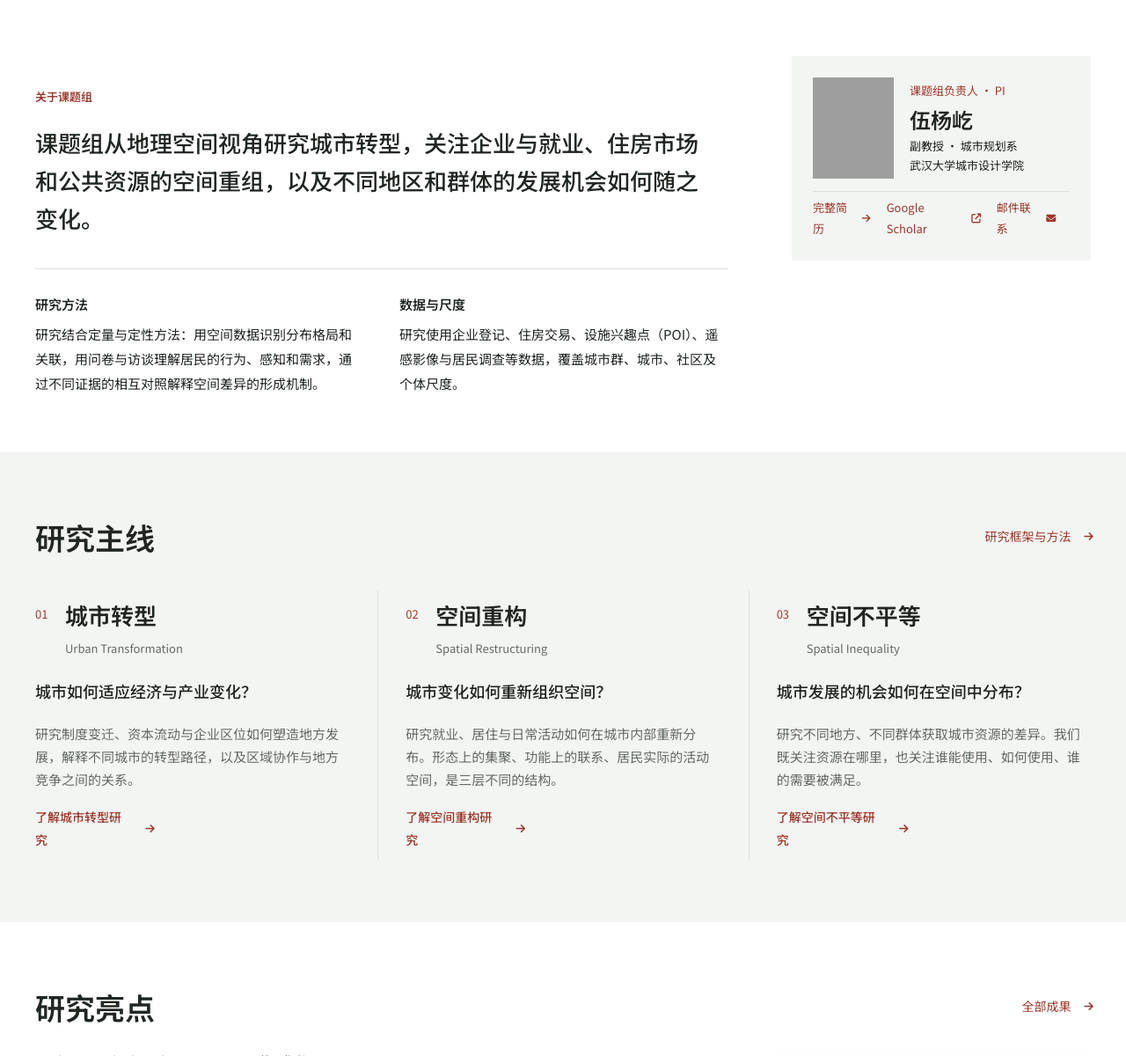
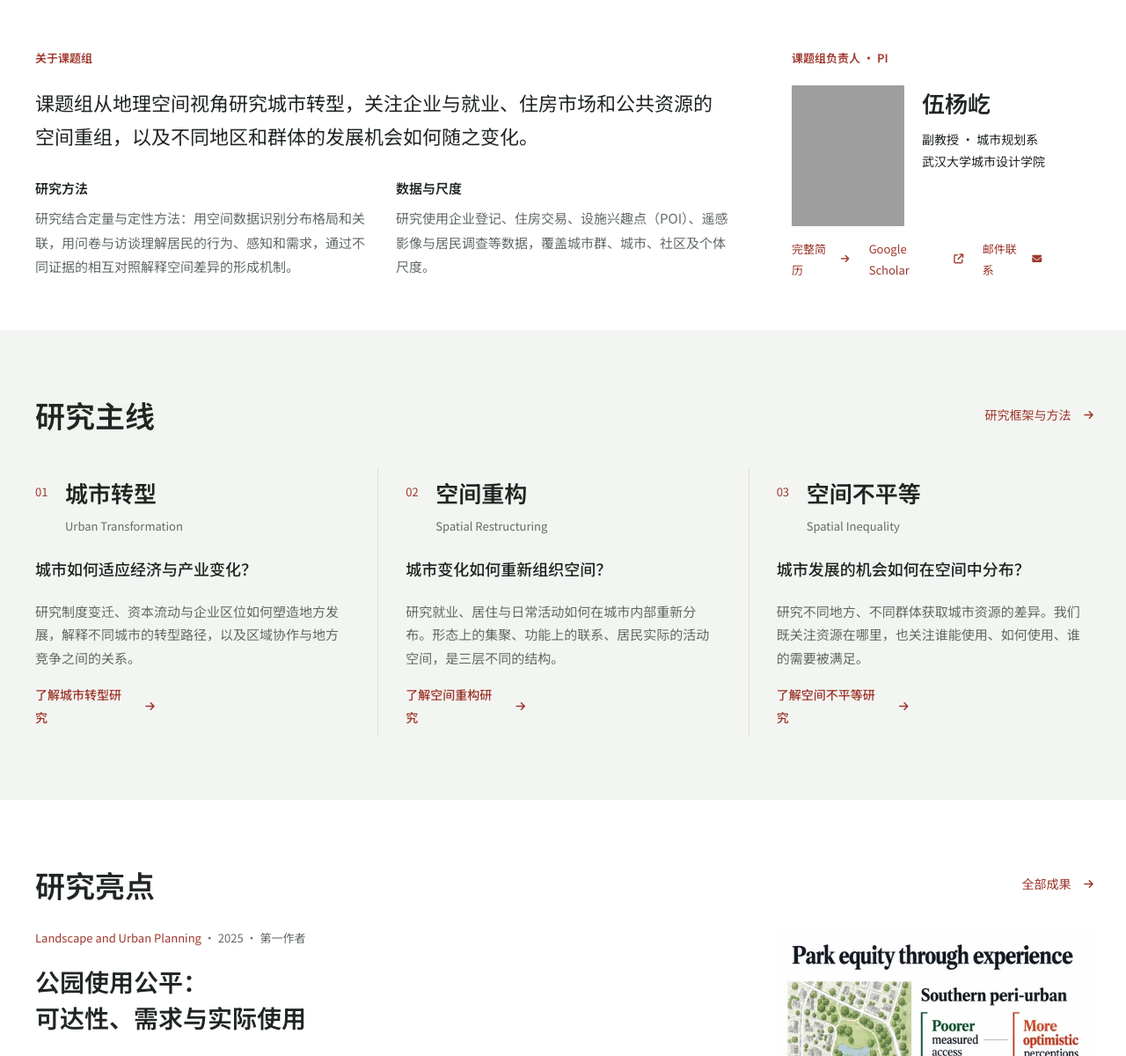
Before and after one commit to Yangyi-Wu/Yangyi-Wu.github.io, a Jekyll site: the page built from _pages/zh-about.md, in a window 1280 px wide and 1400 px high, scrolled down 552 px. Shown: the part 200-1400 px from the top of the window at 88% size. Built offline with Jekyll 4.4.1, drawn with Linux system fonts in a browser that asks for light colours; grey boxes are pictures that could not be loaded.

Commit message:
Refine homepage group introduction and PI layout

```diff
--- a/_includes/home-content.html
+++ b/_includes/home-content.html
@@ -48,10 +48,10 @@
       </div>
       <aside class="home-profile home-about-pi" aria-labelledby="home-pi-name">
         <div class="home-pi-profile" id="home-pi">
+          <p class="home-band-label">{% if page.lang == 'zh' %}课题组负责人 · PI{% else %}Principal investigator{% endif %}</p>
           <div class="home-pi-person">
             <img src="{{ '/images/yangyi-wu-portrait.png' | relative_url }}?v=20260928-2" width="180" height="225" alt="{{ g.pi_name }}" loading="lazy" decoding="async">
             <div class="home-pi-identity">
-              <p class="group-eyebrow">{% if page.lang == 'zh' %}课题组负责人 · PI{% else %}Principal investigator{% endif %}</p>
               <h2 id="home-pi-name">{{ g.pi_name }}</h2>
               <p class="home-pi-role">{{ g.pi_role }}<br>{{ g.affiliation }}</p>
             </div>
--- a/_sass/layout/_research-site-refinements.scss
+++ b/_sass/layout/_research-site-refinements.scss
@@ -10,7 +10,7 @@
 .footer-colophon { font-size: 12px; }
 
 .home-band { position: relative; }
-.home-band-label { margin: 0 0 18px; padding-top: 0; font-size: 13px !important; font-weight: 600; line-height: 1.6 !important; color: var(--global-link-color); letter-spacing: .04em; }
+.home-band-label { margin: 0 0 20px; padding-top: 0; font-size: 13px !important; font-weight: 600; line-height: 1.6 !important; color: var(--global-link-color); letter-spacing: 0; }
 html[lang="en"] .home-band-label { text-transform: uppercase; }
 
 /* Section headings get one consistent, larger scale */
@@ -22,13 +22,14 @@ html[lang="en"] .home-band-label { text-transform: uppercase; }
 .home-hero .group-home-title { font-size: 64px; }
 
 /* ---------- About the group ---------- */
-.home-about-inner { display: grid; grid-template-columns: minmax(0, 1fr) 340px; align-items: start; gap: 72px; max-width: 1280px; margin: 0 auto; padding: 64px 40px; }
+.home-about-inner { display: grid; grid-template-columns: minmax(0, 1fr) 340px; align-items: start; gap: 72px; max-width: 1280px; margin: 0 auto; padding: 56px 40px; }
 .home-about-body { min-width: 0; }
-.home-about-statement p { margin: 0; font-size: 26px !important; line-height: 1.65; font-weight: 500; color: var(--global-text-color); text-wrap: pretty; }
-html[lang="en"] .home-about-statement p { font-size: 24px !important; }
-.home-about-columns { display: grid; grid-template-columns: repeat(2, minmax(0, 1fr)); gap: 40px; margin-top: 36px; padding-top: 28px; border-top: 1px solid var(--global-border-color); }
+.home-about .home-band-label { margin: 0 0 20px; }
+.home-about-statement p { margin: 0; font-size: 22px !important; line-height: 1.75; font-weight: 400; color: var(--global-text-color); text-wrap: pretty; }
+html[lang="en"] .home-about-statement p { font-size: 21px !important; line-height: 1.6; }
+.home-about-columns { display: grid; grid-template-columns: repeat(2, minmax(0, 1fr)); gap: 32px; margin-top: 28px; padding-top: 0; border: 0; }
 .home-about-columns h3 { margin: 0 0 8px; font-size: 15px !important; line-height: 1.6; }
-.home-about-columns p { margin: 0; font-size: 15px; line-height: 1.85; color: var(--global-text-color); }
+.home-about-columns p { margin: 0; font-size: 15px; line-height: 1.85; color: var(--global-text-color-light); text-wrap: pretty; }
 
 /* ---------- Research framework on a band ---------- */
 .home-content > .home-research { max-width: none; background: var(--site-band); padding-left: 0; padding-right: 0; }
@@ -50,14 +51,16 @@ html[lang="en"] .home-about-statement p { font-size: 24px !important; }
 .home-research-figure figcaption { align-items: flex-start; }
 html[data-theme="dark"] .home-research-figure img { filter: brightness(.88); }
 
-/* ---------- PI card beside the group introduction ---------- */
-.home-about-pi { padding: 24px; background: var(--site-band); }
+/* ---------- Unframed PI profile, aligned with the introduction ---------- */
+.home-about-pi { padding: 0; background: transparent; min-width: 0; }
 .home-about-pi .home-pi-profile { display: block; }
-.home-about-pi .home-pi-person { display: flex; flex-direction: row; align-items: center; gap: 18px; }
-.home-about-pi .home-pi-person > img { width: 92px; }
-.home-about-pi .home-pi-profile h2 { font-size: 24px; }
-.home-about-pi .home-pi-profile .home-pi-role { font-size: 13px; line-height: 1.7; margin-top: 4px; }
-.home-about-pi .home-pi-profile .home-pi-links { display: flex; flex-direction: row; flex-wrap: wrap; align-items: center; gap: 0 16px; margin: 14px 0 0; padding-top: 6px; border-top: 1px solid var(--global-border-color); font-size: 13px; }
+.home-about-pi .home-pi-person { display: flex; flex-direction: row; align-items: flex-start; gap: 20px; }
+.home-about-pi .home-pi-person > img { width: 128px; flex: 0 0 128px; }
+.home-about-pi .home-pi-identity { padding-top: 2px; }
+.home-about-pi .home-pi-profile h2 { font-size: 26px; line-height: 1.35; }
+.home-about-pi .home-pi-profile .home-pi-role { font-size: 14px; line-height: 1.8; margin-top: 12px; }
+.home-about-pi .home-pi-profile .home-pi-links { display: flex; flex-direction: row; flex-wrap: wrap; align-items: center; gap: 0 20px; margin: 14px 0 0; padding: 0; border: 0; font-size: 13px; }
+.home-about-pi .home-pi-links a { min-height: 44px; }
 .home-about-pi .home-pi-links a { gap: 6px; }
 
 /* ---------- News + join ---------- */
@@ -70,8 +73,8 @@ html[data-theme="dark"] .home-research-figure img { filter: brightness(.88); }
 /* ---------- Tablet ---------- */
 @media (max-width: 1100px) {
   .home-hero .group-home-title { font-size: 52px; }
-  .home-about-inner { grid-template-columns: minmax(0, 1fr); gap: 32px; }
-  .home-about-pi { max-width: 420px; }
+  .home-about-inner { grid-template-columns: minmax(0, 1fr) 300px; gap: 40px; }
+  .home-about-columns { grid-template-columns: minmax(0, 1fr); gap: 18px; }
   .home-highlight { grid-template-columns: minmax(0, 1fr) 300px; gap: 40px; }
 }
 
@@ -84,10 +87,13 @@ html[data-theme="dark"] .home-research-figure img { filter: brightness(.88); }
   .home-hero .photo-credit, .language-entry .photo-credit { font-size: 11px; }
   .language-entry .group-eyebrow { font-size: 12px; }
 
-  .home-about-inner { padding: 40px 24px; gap: 28px; }
-  .home-about-pi { padding: 20px; max-width: none; }
+  .home-about-inner { grid-template-columns: minmax(0, 1fr); padding: 40px 24px; gap: 32px; }
+  .home-about-pi { padding: 0; max-width: none; }
   .home-about-statement p, html[lang="en"] .home-about-statement p { font-size: 19px !important; line-height: 1.7; }
-  .home-about-columns { grid-template-columns: minmax(0, 1fr); gap: 20px; margin-top: 24px; padding-top: 20px; }
+  .home-about-columns { grid-template-columns: minmax(0, 1fr); gap: 20px; margin-top: 24px; padding-top: 0; }
+  .home-about-pi .home-pi-person > img { width: 112px; flex-basis: 112px; }
+  .home-about-pi .home-pi-profile h2 { font-size: 24px; }
+  .home-about-pi .home-pi-person { gap: 18px; }
 
   .home-research > .home-section-heading, .home-research > .home-research-areas { padding-left: 24px; padding-right: 24px; }
   .home-research-areas section + section { border-top-color: var(--global-dark-border-color); }
```
